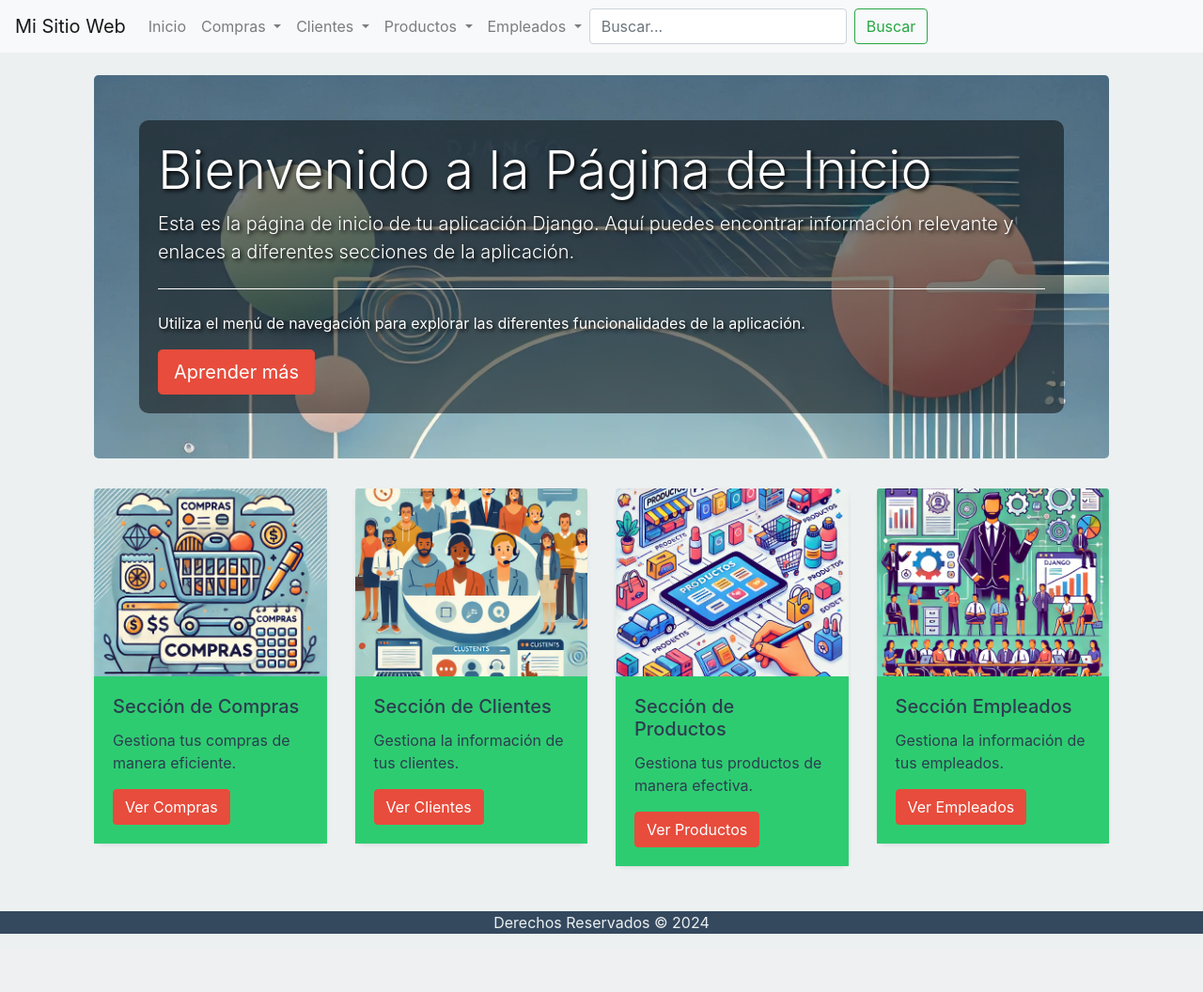
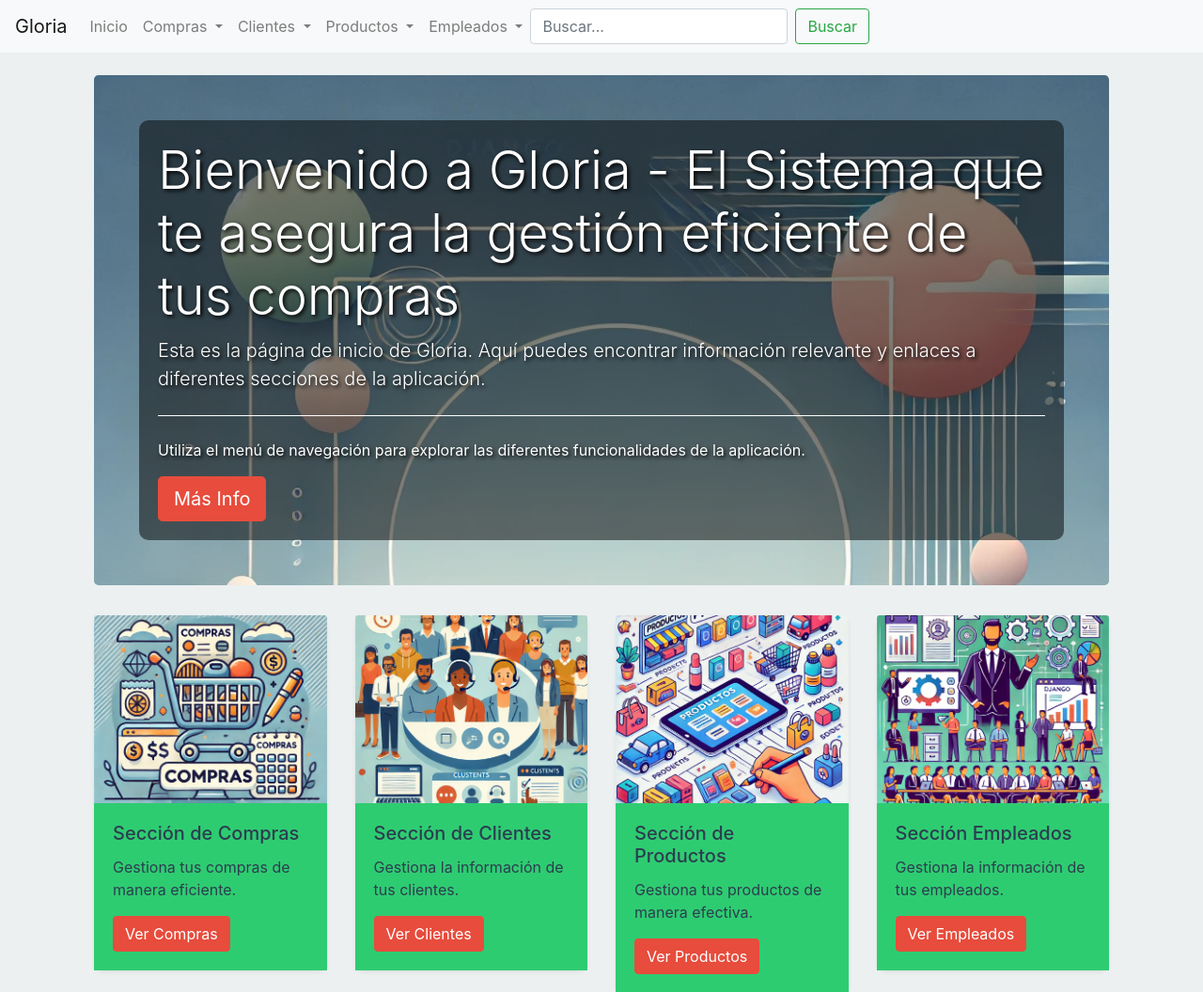
Before and after one commit to glaglere/CoderHouse_57810, a Django app: page / in a window 1280 px wide. Shown: the top 1056 px of the page at 94% size. Before the commit the page ends 994 px from the top, so only its background shows below. Run offline with Django 5.2, Linux system fonts and the light colour scheme; some libraries are stand-ins or nearby versions.

Commit message:
corrijo view de campos en agregar compra, corrijo info que se muestra en página de inicio

```diff
--- a/tercera pre-entrega_LAGLERE/sac/webapp/templates/webapp/base.html
+++ b/tercera pre-entrega_LAGLERE/sac/webapp/templates/webapp/base.html
@@ -3,7 +3,7 @@
 <!DOCTYPE html>
 <html>
 <head>
-    <title>{% block title %}Mi Sitio Web{% endblock %}</title>
+    <title>{% block title %}Gloria{% endblock %}</title>
     <!-- Bootstrap CSS -->
     <link href="https://stackpath.bootstrapcdn.com/bootstrap/4.5.2/css/bootstrap.min.css" rel="stylesheet">
     <!-- Custom CSS -->
@@ -13,7 +13,7 @@
 <body>
     <header>
         <nav class="navbar navbar-expand-lg navbar-light bg-light">
-            <a class="navbar-brand" href="/">Mi Sitio Web</a>
+            <a class="navbar-brand" href="/">Gloria</a>
             <button class="navbar-toggler" type="button" data-toggle="collapse" data-target="#navbarNav" aria-controls="navbarNav" aria-expanded="false" aria-label="Toggle navigation">
                 <span class="navbar-toggler-icon"></span>
             </button>
--- a/tercera pre-entrega_LAGLERE/sac/webapp/templates/webapp/inicio.html
+++ b/tercera pre-entrega_LAGLERE/sac/webapp/templates/webapp/inicio.html
@@ -10,13 +10,13 @@
     <div class="jumbotron mt-4 p-5 bg-light rounded-3"
          style="background-image: url('{% static 'images/background.jpg' %}'); background-size: cover; position: relative; color: white;">
         <div style="background-color: rgba(0, 0, 0, 0.5); padding: 20px; border-radius: 10px;">
-            <h1 class="display-4" style="text-shadow: 2px 2px 4px #000;">Bienvenido a la Página de Inicio</h1>
-            <p class="lead" style="text-shadow: 2px 2px 4px #000;">Esta es la página de inicio de tu aplicación Django.
+            <h1 class="display-4" style="text-shadow: 2px 2px 4px #000;">Bienvenido a Gloria - El Sistema que te asegura la gestión eficiente de tus compras</h1>
+            <p class="lead" style="text-shadow: 2px 2px 4px #000;">Esta es la página de inicio de Gloria.
                 Aquí puedes encontrar información relevante y enlaces a diferentes secciones de la aplicación.</p>
             <hr class="my-4" style="border-top: 1px solid white;">
             <p style="text-shadow: 2px 2px 4px #000;">Utiliza el menú de navegación para explorar las diferentes
                 funcionalidades de la aplicación.</p>
-            <a class="btn btn-primary btn-lg" href="#" role="button">Aprender más</a>
+            <a class="btn btn-primary btn-lg" href="#" role="button">Más Info</a>
         </div>
     </div>
 
--- a/tercera pre-entrega_LAGLERE/sac/webapp/views.py
+++ b/tercera pre-entrega_LAGLERE/sac/webapp/views.py
@@ -1,35 +1,27 @@
 # webapp/views.py
 
-from django.db.models import Q
 from django.shortcuts import render, redirect
-
-from .forms import ProductoForm, ClienteForm, EmpleadoForm, CompraForm
-from .models import Producto, Cliente, Empleado, Compra
-
+from .forms import CompraForm
+from .models import Cliente, Compra
 
 def lista_productos(request):
     productos = Producto.objects.all()
     return render(request, 'webapp/lista_productos.html', {'productos': productos})
 
-
 def lista_clientes(request):
     clientes = Cliente.objects.all()
     return render(request, 'webapp/lista_clientes.html', {'clientes': clientes})
-
 
 def lista_empleados(request):
     empleados = Empleado.objects.all()
     return render(request, 'webapp/lista_empleados.html', {'empleados': empleados})
 
-
 def lista_compras(request):
     compras = Compra.objects.all()
     return render(request, 'webapp/lista_compras.html', {'compras': compras})
 
-
 def inicio(request):
     return render(request, 'webapp/inicio.html')
-
 
 def agregar_producto(request):
     if request.method == 'POST':
@@ -41,7 +33,6 @@ def agregar_producto(request):
         form = ProductoForm()
     return render(request, 'webapp/agregar_producto.html', {'form': form})
 
-
 def agregar_cliente(request):
     if request.method == 'POST':
         form = ClienteForm(request.POST)
@@ -51,7 +42,6 @@ def agregar_cliente(request):
     else:
         form = ClienteForm()
     return render(request, 'webapp/agregar_cliente.html', {'form': form})
-
 
 def agregar_empleado(request):
     if request.method == 'POST':
@@ -63,7 +53,6 @@ def agregar_empleado(request):
         form = EmpleadoForm()
     return render(request, 'webapp/agregar_empleado.html', {'form': form})
 
-
 def agregar_compra(request):
     if request.method == 'POST':
         form = CompraForm(request.POST)
@@ -72,8 +61,10 @@ def agregar_compra(request):
             return redirect('inicio')
     else:
         form = CompraForm()
-    return render(request, 'webapp/agregar_compra.html', {'form': form})
 
+    # Retrieve all clients to show in the combo box
+    clientes = Cliente.objects.all()
+    return render(request, 'webapp/agregar_compra.html', {'form': form, 'clientes': clientes})
 
 def buscar(request):
     query = request.GET.get('query')
```
Also changed, not shown: tercera pre-entrega_LAGLERE/sac/webapp/templates/webapp/agregar_compra.html (+21 -1 lines).
